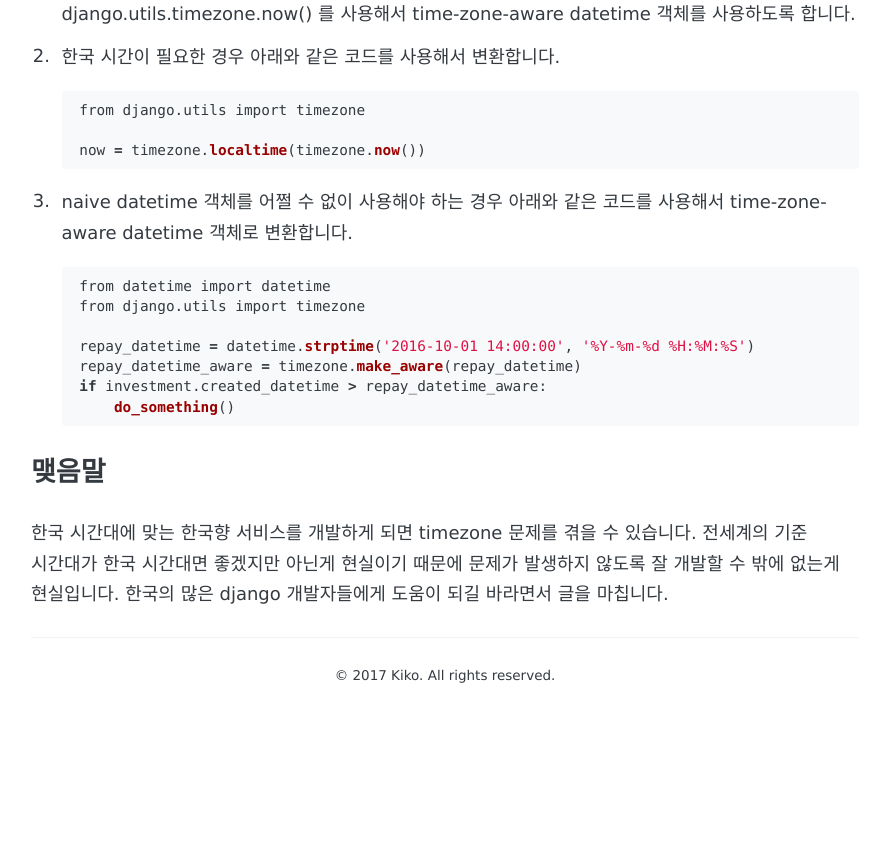
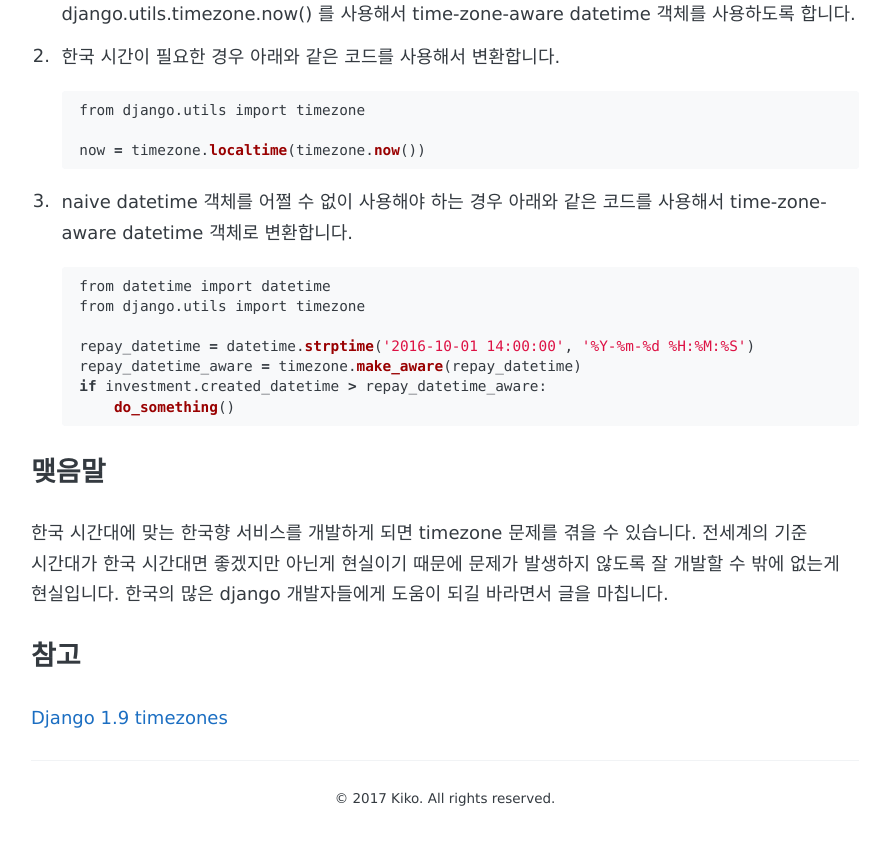
Before and after one commit to 8percent/8percent.github.io, a Jekyll site: the page built from _posts/2017-05-31-django-timezone-problem.md, in a window 1280 px wide and 900 px high, scrolled down 1288 px. Shown: the top 845 px of the window, without its empty margins (195-1080 px from the left). Built offline with Jekyll 4.4.1, drawn with Linux system fonts in a browser that asks for light colours; some web fonts are replaced; before the commit the page ends 2065 px from its top, so only the background shows below that.

Commit message:
ADD: link

```diff
--- a/_posts/2017-05-31-django-timezone-problem.md
+++ b/_posts/2017-05-31-django-timezone-problem.md
@@ -59,3 +59,7 @@ TIME_ZONE = 'Asia/Seoul'
 한국 시간대에 맞는 한국향 서비스를 개발하게 되면 timezone 문제를 겪을 수 있습니다.
 전세계의 기준 시간대가 한국 시간대면 좋겠지만 아닌게 현실이기 때문에 문제가 발생하지 않도록 잘 개발할 수 밖에 없는게 현실입니다.
 한국의 많은 django 개발자들에게 도움이 되길 바라면서 글을 마칩니다.
+
+### 참고
+
+[Django 1.9 timezones](https://docs.djangoproject.com/en/1.9/topics/i18n/timezones/)
```
